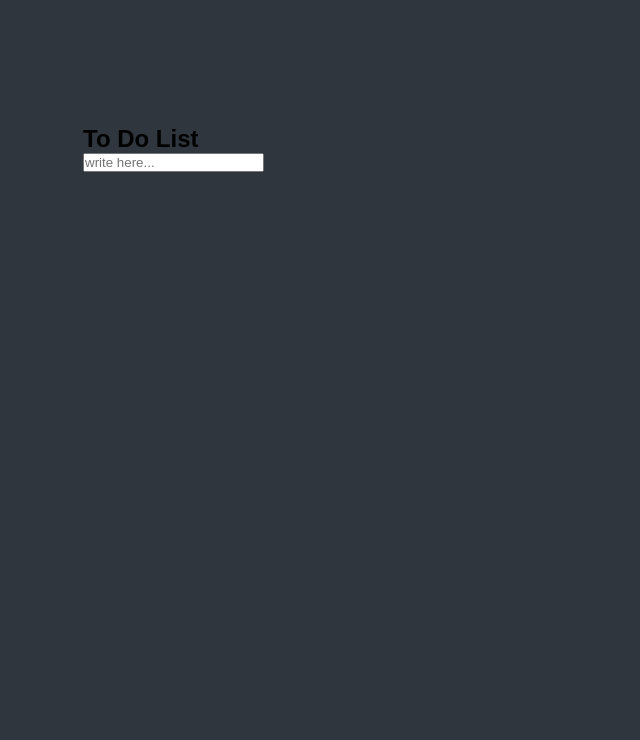
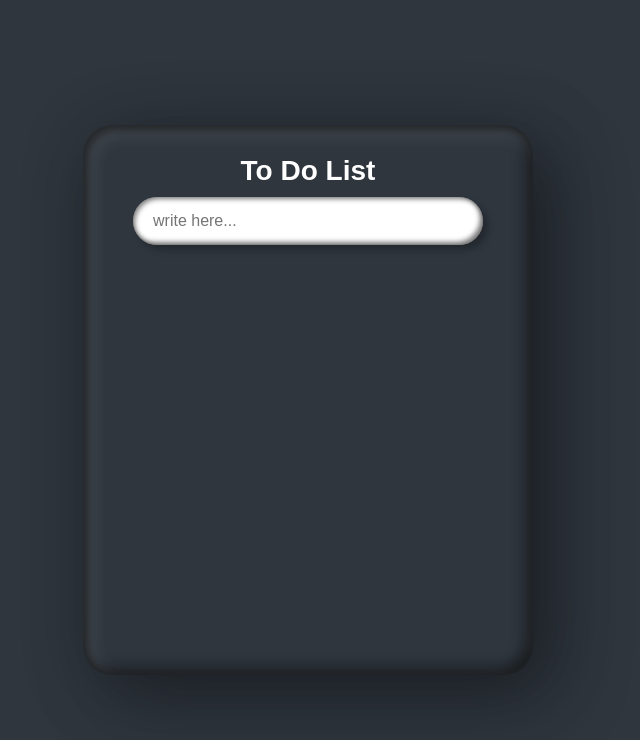
Before and after one commit to YumnaShams0623/TODO_LIST_APP, a plain HTML site: page index.html in a window 1280 px wide. Shown: the whole page, without its empty margins (332-972 px from the left). Drawn offline with Linux system fonts and the light colour scheme.

Commit message:
styling complete

```diff
--- a/index.js
+++ b/index.js
@@ -0,0 +1 @@
+var input = document.querySelector('#input');
--- a/style.css
+++ b/style.css
@@ -13,7 +13,34 @@ body{
 }
 .box{
     position: relative;
+    border-radius: 30px;
     width: 450px;
     height: 550px;
-    background: #2f363e;
+    background-color:#2f363e;
+    padding: 30px 50px;
+    box-shadow: 25px 25px 75px rgba(0,0,0,0.25) ,10px 10px 70px rgba(0,0,0,0.25),
+     inset 5px 5px 10px rgba(0,0,0,0.5), inset 5px 5px 20px rgba(255,255,255,0.2) ,
+     inset -5px -5px 15px rgba(0,0,0,0.75) ;
+
 }
+.box h2{
+    width: 100%;
+    font-weight: 600;
+    text-align: center;
+    color: white;
+    font-size: 1.75em;
+    margin-bottom:10px ;
+}
+#input{
+position: relative;
+width: 100%;
+border: none;
+outline: none;
+padding: 15px 20px;
+border-radius: 30px;
+font-size: 1em;
+box-shadow: 5px 5px 7px rgba(0,0,0,0.25),
+inset 2px 2px 5px rgba(0,0,0,0.5),
+inset -3px -3px 5px rgba(0,0,0,0.5)
+;
+}
```
